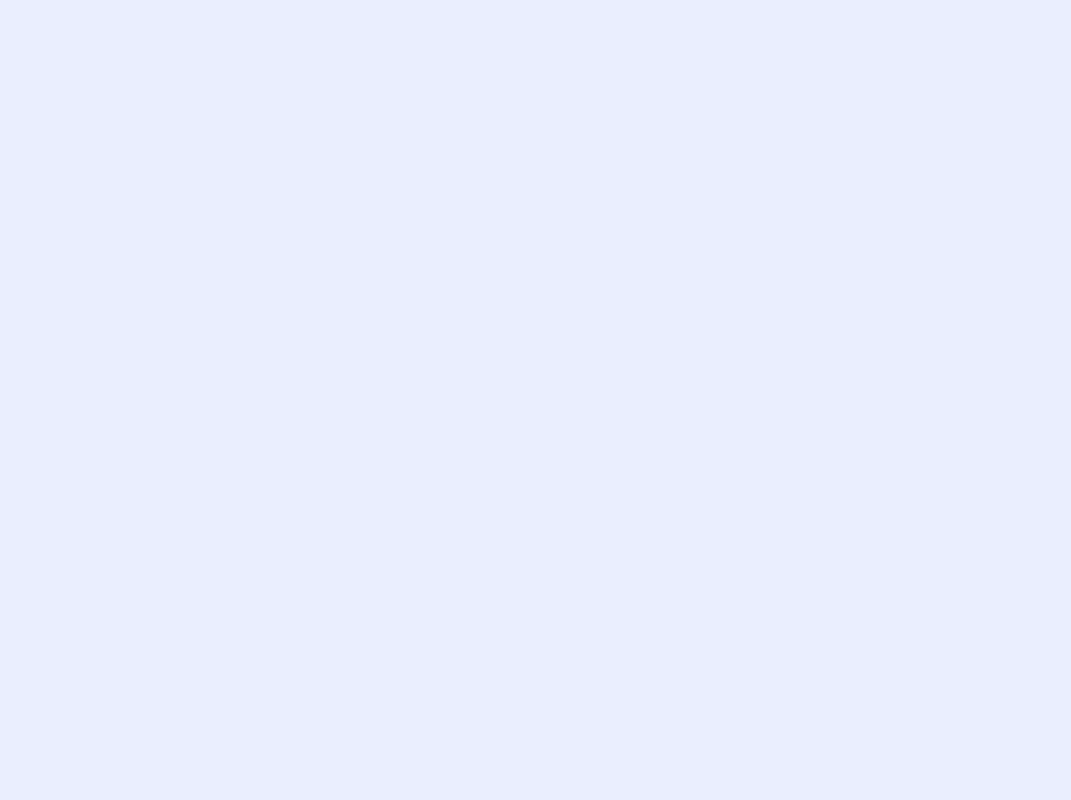
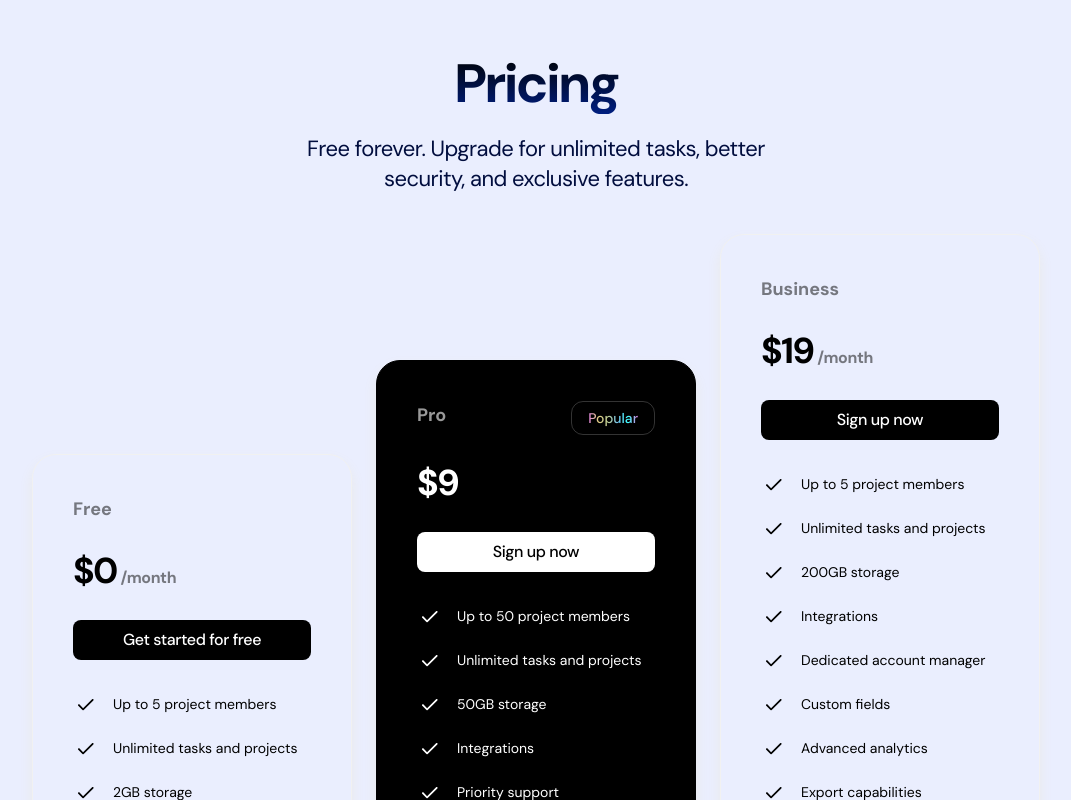
Before and after one commit to AliMoradpour/light-saas-landingpage, a Next.js app: page / in a window 1280 px wide. Shown: the part 2180-2980 px from the top of the page, without its empty margins (104-1175 px from the left). Before the commit the page ends 2138 px from the top, so only its background shows below. Built offline with nearby package versions, Linux system fonts and the light colour scheme.

Commit message:
pricing section completed

```diff
--- a/src/app/globals.css
+++ b/src/app/globals.css
@@ -22,4 +22,16 @@
   .tag {
     @apply text-sm inline-flex border border-[#222]/10 px-3 py-1 rounded-lg  tracking-tight;
   }
+
+  .section-title {
+    @apply text-center text-3xl md:text-[54px] md:leading-[60px] font-bold tracking-tighter bg-gradient-to-b from-black to-[#001E80] text-transparent bg-clip-text;
+  }
+
+  .section-description {
+    @apply text-center text-[22px] leading-[30px] tracking-tight text-[#010D3E];
+  }
+
+  .section-heading {
+    @apply max-w-[540px] mx-auto;
+  }
 }
--- a/src/app/page.tsx
+++ b/src/app/page.tsx
@@ -1,6 +1,7 @@
 import { Header } from "@/sections/Header";
 import { Hero } from "@/sections/Hero";
 import { LogoTicker } from "@/sections/LogoTicker";
+import { Pricing } from "@/sections/Pricing";
 import { ProductShowcase } from "@/sections/ProductShowcase";
 
 export default function Home() {
@@ -10,6 +11,7 @@ export default function Home() {
       <Hero />
       <LogoTicker />
       <ProductShowcase />
+      <Pricing />
     </>
   );
 }
--- a/src/sections/Pricing.tsx
+++ b/src/sections/Pricing.tsx
@@ -1,3 +1,6 @@
+import CheckIcon from "@/assets/check.svg";
+import { twMerge } from "tailwind-merge";
+
 const pricingTiers = [
   {
     title: "Free",
@@ -51,5 +54,55 @@ const pricingTiers = [
 ];
 
 export const Pricing = () => {
-  return null;
+  return (
+    <section className="py-24">
+      <div className="container">
+        <div className="section-heading">
+          <h2 className="section-title">Pricing</h2>
+          <p className="section-description mt-5">
+            Free forever. Upgrade for unlimited tasks, better security, and exclusive features.
+          </p>
+        </div>
+        {/* Cards */}
+        <div className="flex flex-col gap-6 items-center mt-10 lg:flex-row lg:items-end lg:justify-center">
+          {pricingTiers.map(({ title, monthlyPrice, buttonText, popular, inverse, features }) => (
+            <div
+              className={twMerge(
+                "p-10 border border-[#F1F1F1] rounded-3xl shadow-[0_7px_14px_#EAEAEA] max-w-xs w-full",
+                inverse === true && "border-black bg-black text-white"
+              )}>
+              <div className="flex justify-between">
+                <h3 className={twMerge("text-lg font-bold text-black/50", inverse === true && "text-white/60")}>
+                  {title}
+                </h3>
+                {popular && (
+                  <div className="inline-flex text-sm px-4 py-1.5 rounded-xl border border-white/20">
+                    <span className="bg-[linear-gradient(to_right,#DD7DDF,#E1CD86,#BBCB92,#71C2EF,#3BFFFF,#DD7DDF)] text-transparent bg-clip-text font-medium">
+                      Popular
+                    </span>
+                  </div>
+                )}
+              </div>
+              <div className="flex items-baseline gap-1 mt-[30px]">
+                <span className="text-4xl font-bold tracking-tighter leading-none">${monthlyPrice}</span>
+                <span className="tracking-tight font-bold text-black/50">/month</span>
+              </div>
+              <button
+                className={twMerge("btn btn-primary w-full mt-[30px]", inverse === true && "text-black bg-white")}>
+                {buttonText}
+              </button>
+              <ul className="flex flex-col gap-5 mt-8">
+                {features.map((feature) => (
+                  <li className="text-sm flex items-center gap-4">
+                    <CheckIcon className="h-6 w-6" />
+                    <span>{feature}</span>
+                  </li>
+                ))}
+              </ul>
+            </div>
+          ))}
+        </div>
+      </div>
+    </section>
+  );
 };
--- a/src/sections/ProductShowcase.tsx
+++ b/src/sections/ProductShowcase.tsx
@@ -8,14 +8,14 @@ export const ProductShowcase = () => {
   return (
     <section className="bg-gradient-to-b from-[#fff] to-[#D2DCFF] py-24 overflow-x-clip">
       <div className="container">
-        <div className="max-w-[540px] mx-auto">
+        <div className="section-heading">
           <div className="flex justify-center">
             <div className="tag">Boost your productivity</div>
           </div>
-          <h2 className="text-center text-3xl md:text-[54px] md:leading-[60px] font-bold tracking-tighter bg-gradient-to-b from-black to-[#001E80] text-transparent bg-clip-text mt-5">
+          <h2 className="section-title mt-5">
             A more effective way to track progress
           </h2>
-          <p className="text-center text-[22px] leading-[30px] tracking-tight text-[#010D3E] mt-5">
+          <p className="section-description mt-5">
             Effortlessly turn your ideas into a fully functional, responsive, no-code SaaS website in just minutes with
             the set of free components for Framer.
           </p>
```
